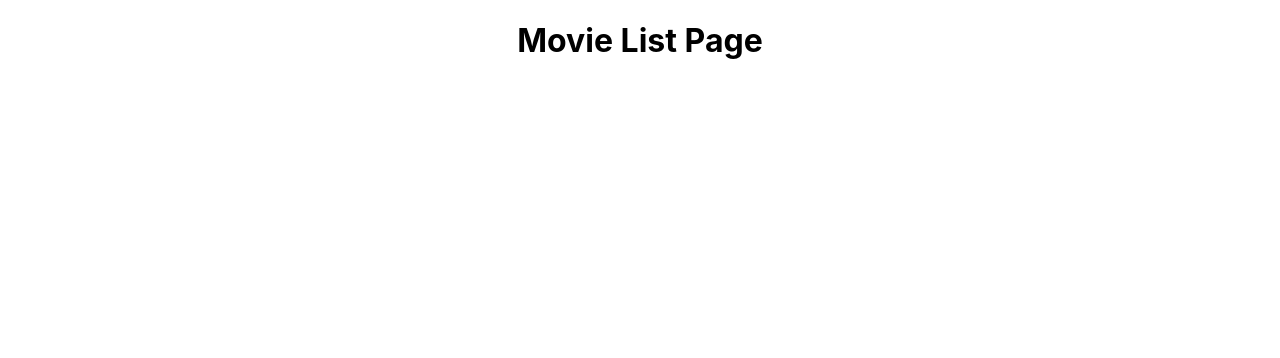
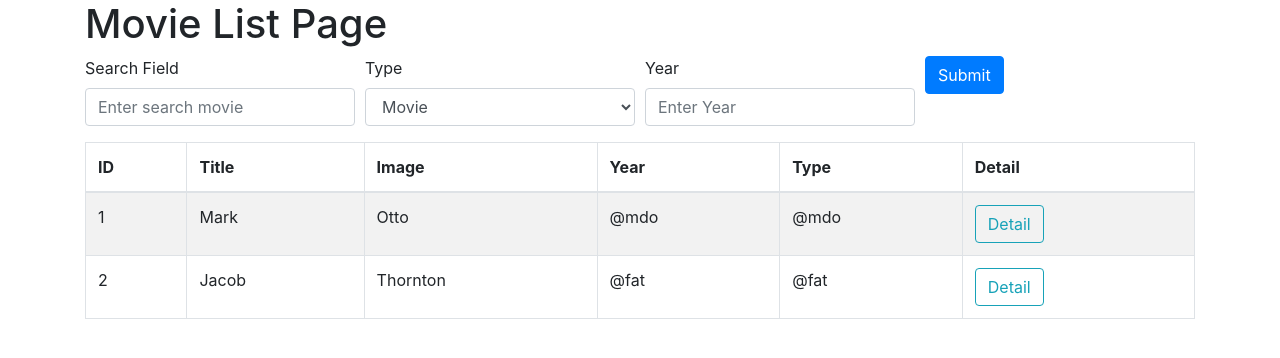
Before and after one commit to dreambig415/react-movie-list, a React (Create React App) app: page / in a window 1280 px wide. Shown: the top 358 px of the page. Built offline with nearby package versions, Linux system fonts and the light colour scheme.

Commit message:
added movie list mockup

```diff
--- a/package.json
+++ b/package.json
@@ -4,6 +4,7 @@
   "private": true,
   "dependencies": {
     "axios": "^0.19.0",
+    "bootstrap": "^4.3.1",
     "formik": "^1.5.8",
     "immer": "^4.0.0",
     "lodash": "^4.17.15",
--- a/src/App.js
+++ b/src/App.js
@@ -1,7 +1,5 @@
 import React from 'react';
 import Routes from './pages';
-import logo from './logo.svg';
-import './App.css';
 
 function App() {
   return (
--- /dev/null
+++ b/src/components/SearchForm/SearchForm.js
@@ -0,0 +1,37 @@
+import React from 'react';
+import { Col, Form, Button } from 'react-bootstrap';
+
+export default function() {
+    return (
+        <>
+            <h1>Movie List Page</h1>
+            <Form>
+                <Form.Row>
+                    <Form.Group as={Col}>
+                        <Form.Label>Search Field</Form.Label>
+                        <Form.Control type="text" placeholder="Enter search movie" />
+                    </Form.Group>
+
+                    <Form.Group as={Col}>
+                        <Form.Label>Type</Form.Label>
+                        <Form.Control as="select">
+                            <option>Movie</option>
+                            <option>Series</option>
+                            <option>Episode</option>
+                        </Form.Control>
+                    </Form.Group>
+
+                    <Form.Group as={Col}>
+                        <Form.Label>Year</Form.Label>
+                        <Form.Control type="text" placeholder="Enter Year" />
+                    </Form.Group>
+                    <Col>
+                        <Button variant="primary" type="submit">
+                            Submit
+                        </Button>
+                    </Col>
+                </Form.Row>
+            </Form>
+        </>
+    )
+}
--- /dev/null
+++ b/src/components/SearchForm/index.js
@@ -0,0 +1 @@
+export { default } from './SearchForm';
--- /dev/null
+++ b/src/components/TableList/TableList.js
@@ -0,0 +1,37 @@
+import React from 'react';
+import { Table, Button } from 'react-bootstrap';
+
+export default function() {
+    return (
+        <Table striped bordered hover>
+            <thead>
+                <tr>
+                    <th>ID</th>
+                    <th>Title</th>
+                    <th>Image</th>
+                    <th>Year</th>
+                    <th>Type</th>
+                    <th>Detail</th>
+                </tr>
+            </thead>
+            <tbody>
+                <tr>
+                    <td>1</td>
+                    <td>Mark</td>
+                    <td>Otto</td>
+                    <td>@mdo</td>
+                    <td>@mdo</td>
+                    <td><Button variant='outline-info'>Detail</Button></td>
+                </tr>
+                <tr>
+                    <td>2</td>
+                    <td>Jacob</td>
+                    <td>Thornton</td>
+                    <td>@fat</td>
+                    <td>@fat</td>
+                    <td><Button variant='outline-info'>Detail</Button></td>
+                </tr>
+            </tbody>
+        </Table>
+    )
+}
--- /dev/null
+++ b/src/components/TableList/index.js
@@ -0,0 +1 @@
+export { default } from './TableList';
--- a/src/index.js
+++ b/src/index.js
@@ -1,9 +1,9 @@
 import React from 'react';
 import ReactDOM from 'react-dom';
 import { BrowserRouter } from 'react-router-dom';
-import './index.css';
 import App from './App';
 import * as serviceWorker from './serviceWorker';
+import 'bootstrap/dist/css/bootstrap.min.css';
 
 const render = () => {
     ReactDOM.render(
--- a/src/pages/MovieList/MovieList.js
+++ b/src/pages/MovieList/MovieList.js
@@ -1,7 +1,13 @@
 import React from 'react';
+import { Row, Col, Container, Form, Button } from 'react-bootstrap';
+import SearchForm from '../../components/SearchForm';
+import TableList from '../../components/TableList';
 
 export default function() {
     return (
-        <h1>Movie List Page</h1>
+        <Container>
+            <SearchForm />
+            <TableList />
+        </Container>
     )
 }
```
Also changed, not shown: src/util/api.js (added, +21 -0 lines), 1 other file (tests, documents, lock files or other folders).
